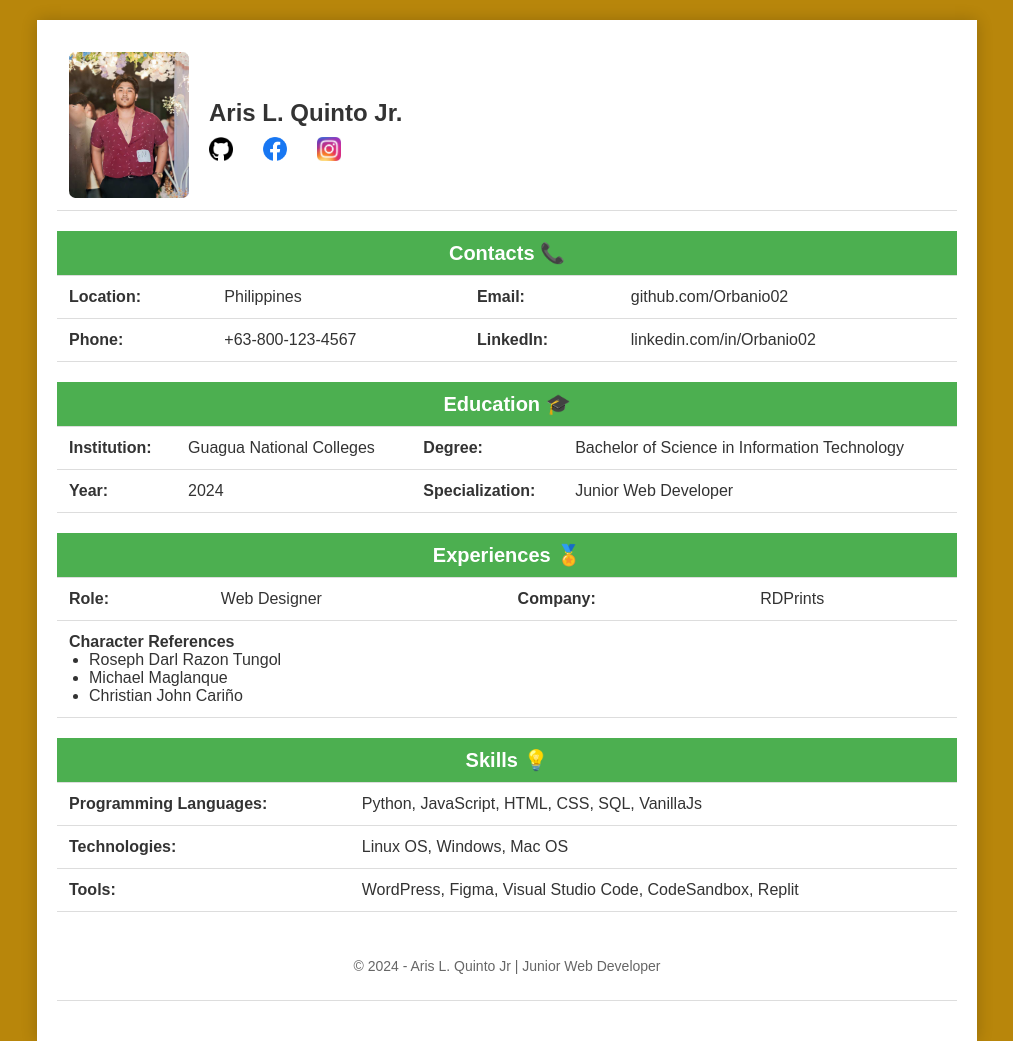
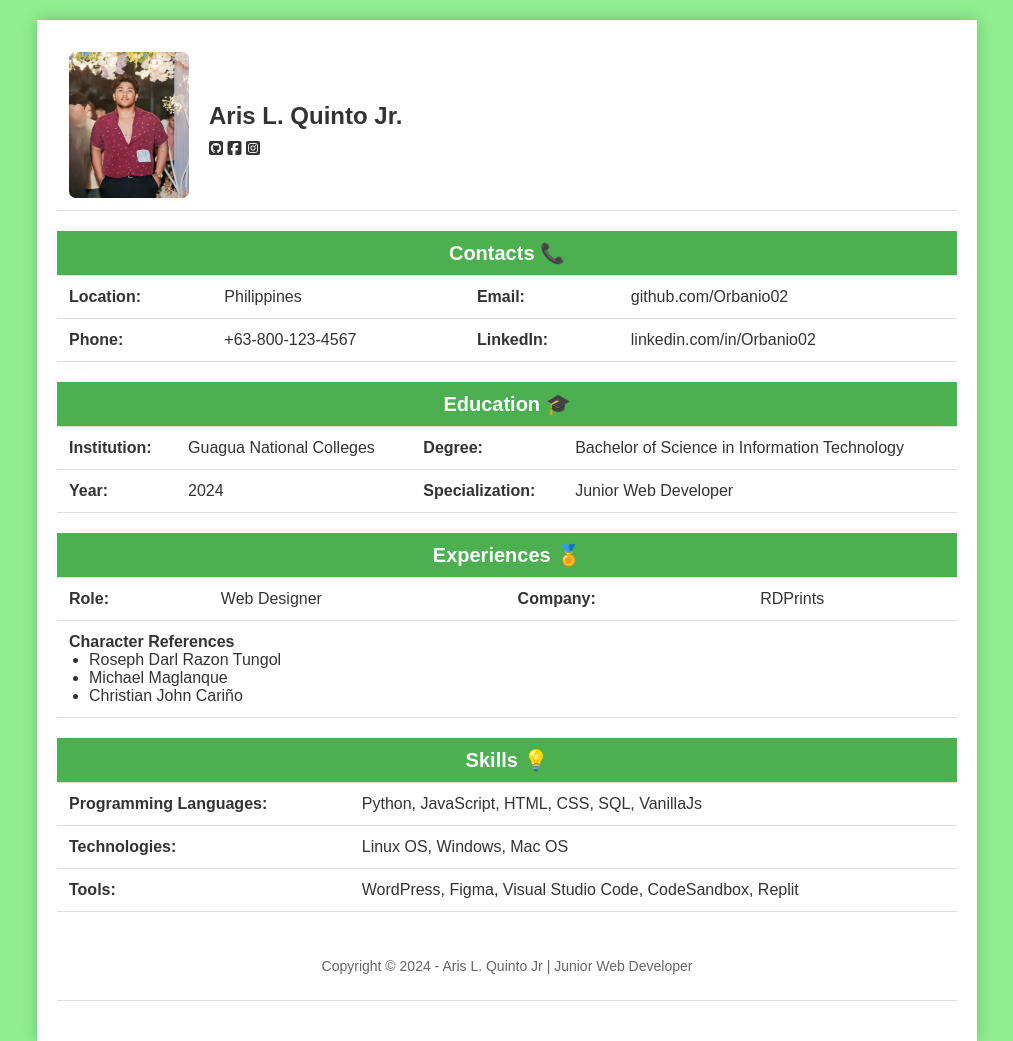
Before and after one commit to Orbanio02/Resume, a plain HTML site: page index.html in a window 1280 px wide. Shown: the top 1041 px of the page, without its empty margins (133-1146 px from the left). Drawn offline with Linux system fonts and the light colour scheme.

Commit message:
Add files via upload

```diff
--- a/index.html
+++ b/index.html
@@ -5,11 +5,12 @@
     <meta name="viewport" content="width=device-width, initial-scale=1.0">
     <title>Resume</title>
     <link rel="shortcut icon" href="img/images/icon.png">
+    <link rel="stylesheet" href="https://cdnjs.cloudflare.com/ajax/libs/font-awesome/6.5.2/css/all.min.css" integrity="sha512-SnH5WK+bZxgPHs44uWIX+LLJAJ9/2PkPKZ5QiAj6Ta86w+fsb2TkcmfRyVX3pBnMFcV7oQPJkl9QevSCWr3W6A==" crossorigin="anonymous" referrerpolicy="no-referrer" />
     <style>
         body {
             font-family: 'Arial', sans-serif;
             color: #333;
-            background-color: darkgoldenrod;
+            background-color: lightgreen;
             margin: 0;
             padding: 0;
         }
@@ -43,16 +44,6 @@
             font-weight: bold;
             text-align: left;
             margin: 10px 0;
-        }
-        .social-icons {
-            display: flex;
-            gap: 10px;
-            justify-content: left;
-            margin-top: 10px;
-        }
-        .social-icons img {
-            width: 24px;
-            height: 24px;
         }
         .title {
             font-size: 18px;
@@ -93,12 +84,13 @@
                     <img src="img/images/profile.png" alt="Profile Picture" class="profile-img">
                     <div>
                         <div class="name">Aris L. Quinto Jr.</div>
-                        <div class="social-icons">
-
-                                <img src="img/images/github.png" alt="GitHub">
-                                <img src="img/images/fb.png" alt="Facebook">
-                                <img src="img/images/ig.png" alt="Instagram">
-                            </a>
+                        <div>
+                            <a href="githhub" style="color: black;"></a>
+                                <i class="fa-brands fa-square-github"></i>
+                            <a href="facebook" style="color: black;"></a>
+                                <i class="fa-brands fa-square-facebook"></i>
+                            <a href="instagram" style="color: black;"></a>
+                                <i class="fa-brands fa-square-instagram"></i>
                         </div>
                     </div>
                 </td>
@@ -184,7 +176,7 @@
         <table class="footer">
             <tr>
                 <td style="text-align: center;">
-                    <p>&copy; 2024 - Aris L. Quinto Jr | Junior Web Developer</p>
+                    <p>Copyright &copy; 2024 - Aris L. Quinto Jr | Junior Web Developer</p>
                 </td>
             </tr>
         </table>
```
